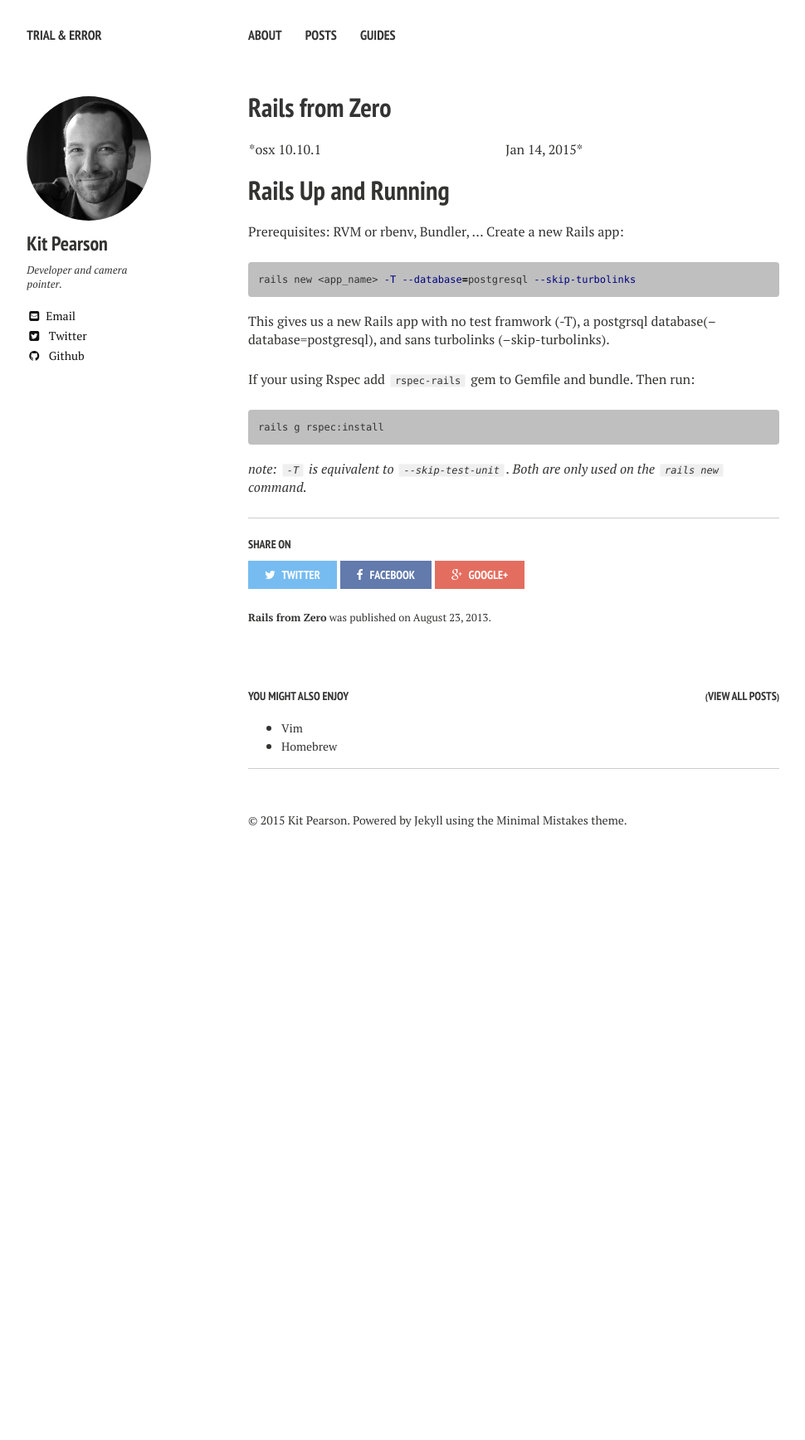
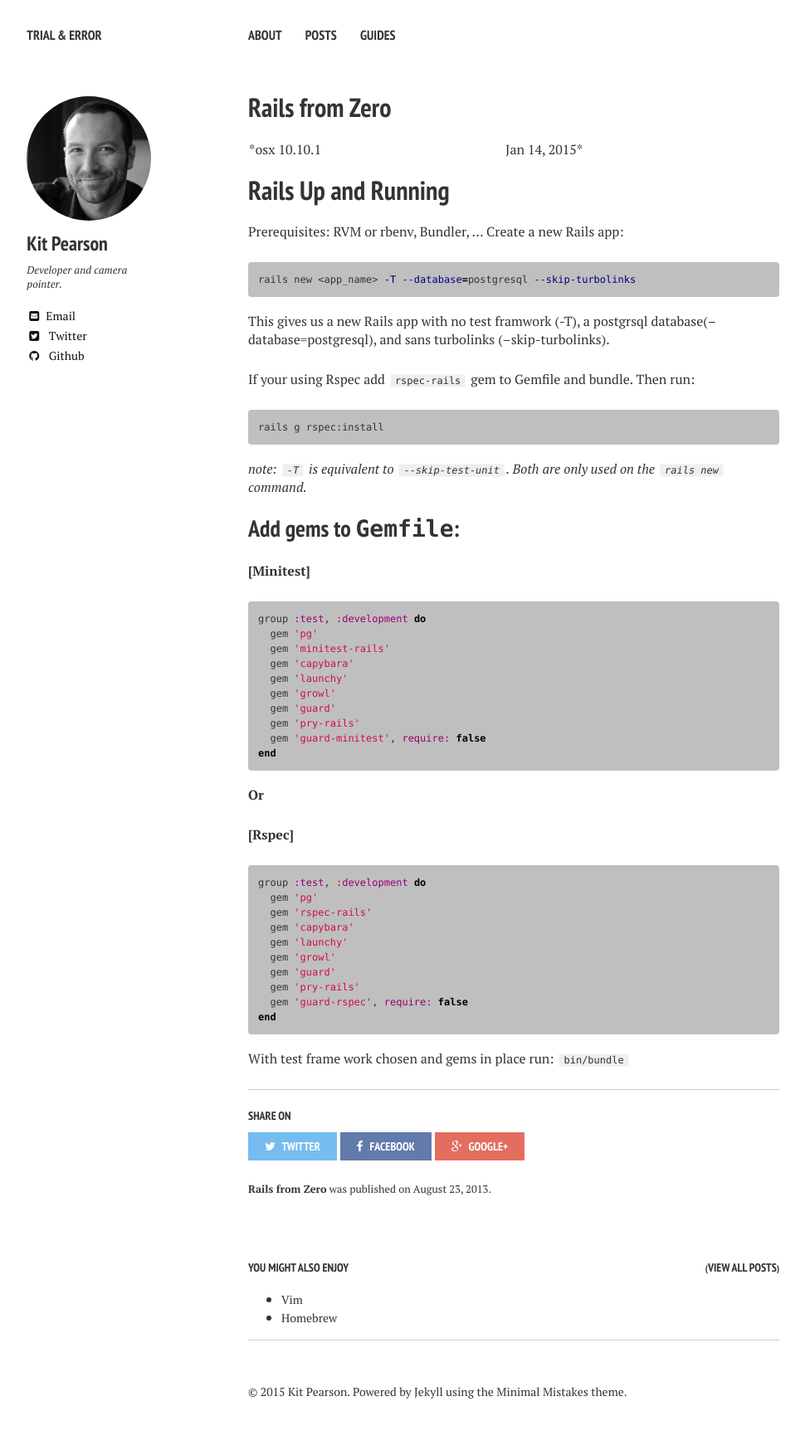
Before and after one commit to kpearson/kpearson.github.io, a Jekyll site: the page built from _posts/rails/2013-08-23-rails-from-zero.md, in a window 1280 px wide. Shown: the whole page at 83% size, without its empty margins (21-991 px from the left). Built offline with Jekyll 4.4.1, drawn with Linux system fonts in a browser that asks for light colours; nearby versions of some CDN libraries; Markdown is read by kramdown in place of the engine named in the settings; before the commit the page ends 1047 px from its top, so only the background shows below that.

Commit message:
switched hilighter for rouge which is not supported by Github pages to ## Add gems to :

```diff
--- a/_posts/rails/2013-08-23-rails-from-zero.md
+++ b/_posts/rails/2013-08-23-rails-from-zero.md
@@ -26,3 +26,40 @@
 {% endhighlight %}
 *note: `-T` is equivalent to `--skip-test-unit`.
 Both are only used on the `rails new` command.*
+
+## Add gems to `Gemfile`:
+
+__[Minitest]__
+
+{% highlight ruby %}
+group :test, :development do
+  gem 'pg'
+  gem 'minitest-rails'
+  gem 'capybara'
+  gem 'launchy'
+  gem 'growl'
+  gem 'guard'
+  gem 'pry-rails'
+  gem 'guard-minitest', require: false
+end
+{% endhighlight %}
+
+__Or__
+
+__[Rspec]__
+
+{% highlight ruby %}
+group :test, :development do
+  gem 'pg'
+  gem 'rspec-rails'
+  gem 'capybara'
+  gem 'launchy'
+  gem 'growl'
+  gem 'guard'
+  gem 'pry-rails'
+  gem 'guard-rspec', require: false
+end
+{% endhighlight %}
+
+With test frame work chosen and gems in place run:
+`bin/bundle`
```
